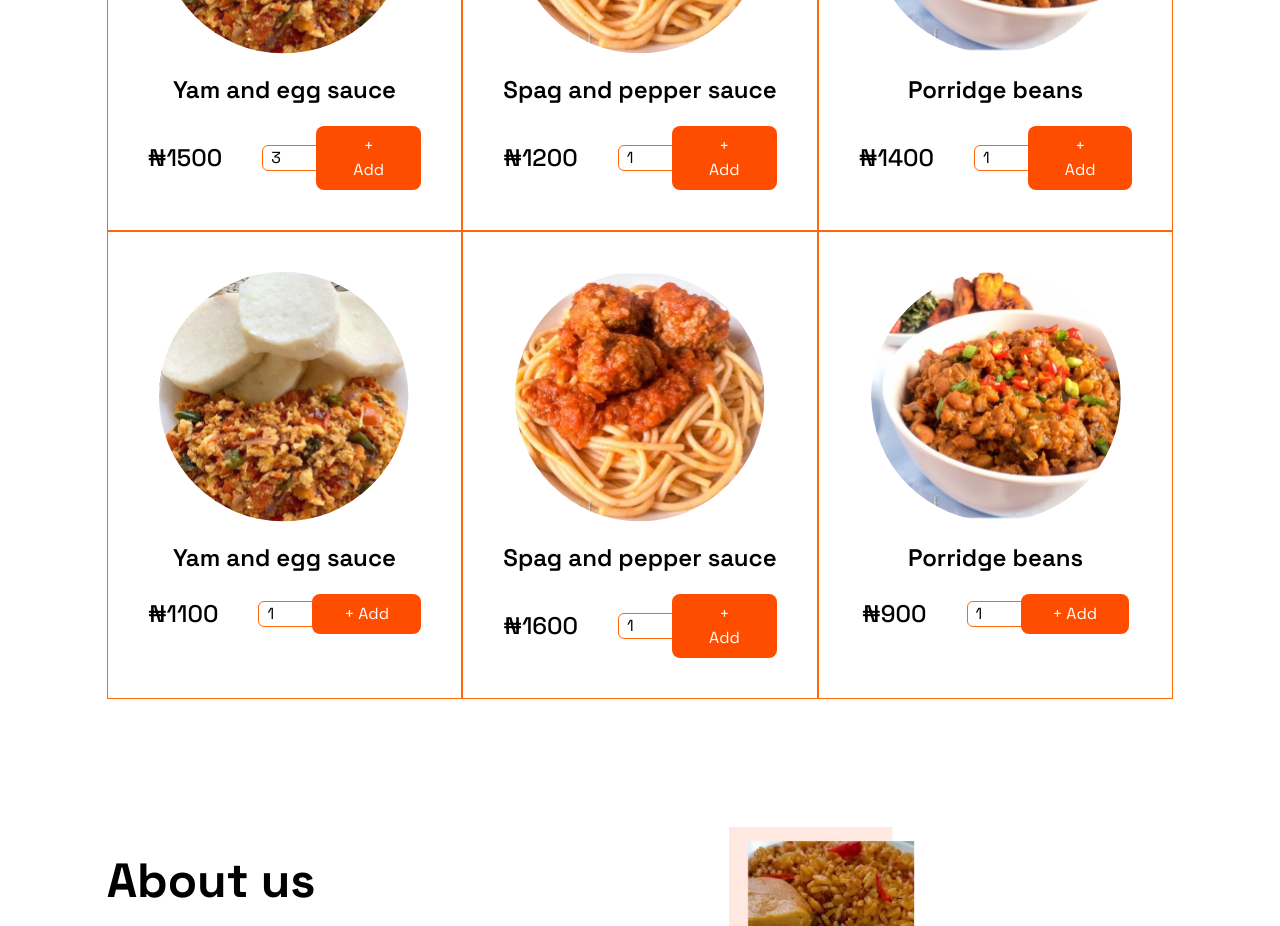
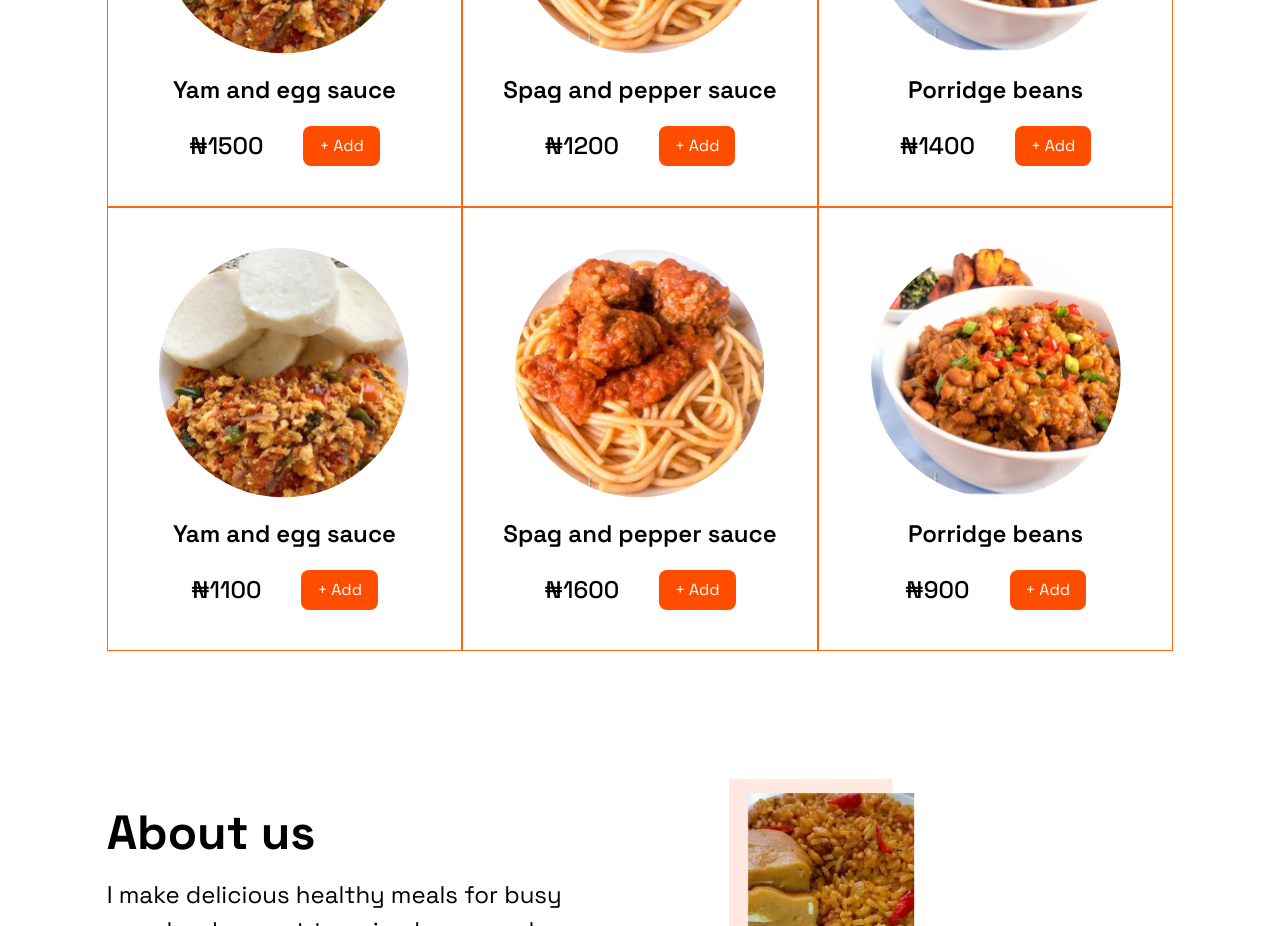
Before and after one commit to ogunshinaismail/Homely, a React (Create React App) app: page / in a window 1280 px wide. Shown: the part 1680-2606 px from the top of the page. Built offline with nearby package versions, Linux system fonts and the light colour scheme.

Commit message:
cart functionalities

```diff
--- a/src/App.js
+++ b/src/App.js
@@ -6,12 +6,10 @@ import SignUp from './Pages/SignUp'
 import Home from './Pages/Home';
 import About from './Pages/About';
 import NotFound from './Pages/NotFound';
-import { CartProvider } from './Context/CartContext';
 
 function App() {
   return (
     <div className="App">
-      <CartProvider>
       <Routes>
         <Route path='/' element={<Home />} />
         <Route path='/sign' element={<SignIn />} />
@@ -19,7 +17,6 @@ function App() {
         <Route path='/about-us' element={<About />} />
         <Route path='*' element={<NotFound />} />
       </Routes>
-      </CartProvider>
     </div>
   );
 }
--- a/src/Components/Dishes.jsx
+++ b/src/Components/Dishes.jsx
@@ -1,25 +1,15 @@
-import React, { useContext, useState } from 'react'
-import CartContext from '../Context/CartContext'
+import React from 'react'
+// import CartContext from '../Context/CartContext'
+import { CartState } from '../Context/Context'
 
 const Dishes = () => {
-    const { dishes, addToCart } = useContext(CartContext)
+    const {
+        state: { products, cart },
+        dispatch,
+    } = CartState();
 
-    const handleChange = e => {
-        setQuantity(e.target.value)
-    }
-
-    const room = []
-
-    const [quantity, setQuantity] = useState([...room])
-
-    const handleroom = (e, id) => {
-        const { value } = e.target;
-        setQuantity((room) =>
-          room?.map((list, index) =>
-            index === id ? { ...list, room: value } : list
-          )
-        );
-      };
+    // console.log(cart, products);
+    // const { dishes, addToCart } = useContext(CartContext)
 
   return (
     <>
@@ -28,21 +18,42 @@ const Dishes = () => {
             <p className="text-center text-lg">Check out recomended dishes of your choice</p>
 
             <div className="grid lg:grid-cols-3 my-10">
-                {dishes.map( (dish, i) => (
+                {products.map( (dish, i) => (
                     <div className="flex flex-col items-center gap-5 border border-b-orange-500 lg:border-primary-500 py-10 lg:p-10" key={dish.id}>
                         <img src={dish.img} alt="" className='w-[250px]' />
-                        <p className="font-semibold text-2xl">{dish.name}</p>
+                        <p className="font-semibold text-2xl lg:text-2xl">{dish.name}</p>
 
                         <div className="flex items-center gap-32 lg:gap-10">
                             <p className='font-medium text-2xl'>₦{dish.price}</p>
                             <div className="flex items-center">
-                                <input
-                                    name={quantity}
-                                    type="number"
-                                    className='w-16 mr-[-10px] border border-primary-500 px-2 rounded-md outline-primary-500'
-                                    value={dish.quantity}
-                                    onChange={() => handleChange} />
-                                <button className='bg-primary-600 px-8 py-2 text-white rounded-lg' onClick={() => addToCart(dish.id, dish.name, dish.img, dish.price, dish.quantity)}> + Add</button>
+
+                                {cart.some( (p) => p.id === dish.id) ? (
+                                        <button
+                                            className='bg-white border border-primary-600 px-2 md:px-4 py-2 text-primary-600 font-medium rounded-lg'
+                                            onClick={() => {
+                                                dispatch({
+                                                    type: "REMOVE_FROM_CART",
+                                                    payload: dish
+                                                })
+                                            }}
+                                        >
+                                            - Remove
+                                        </button>
+                                    ) : (
+
+                                    <button
+                                        className='bg-primary-600 px-8 md:px-4 py-2 text-white rounded-lg'
+                                        onClick={() => {
+                                            dispatch({
+                                                type: 'ADD_TO_CART',
+                                                payload: dish
+                                            })
+                                        }}
+                                    >
+                                        + Add
+                                    </button>
+                                )}
+
                             </div>
                         </div>
                     </div>
@@ -54,3 +65,5 @@ const Dishes = () => {
 }
 
 export default Dishes
+
+// <button className='bg-primary-600 px-8 py-2 text-white rounded-lg' onClick={() => addToCart(dish.id, dish.name, dish.img, dish.price, dish.quantity)}> + Add</button>
--- a/src/Components/Navbar.jsx
+++ b/src/Components/Navbar.jsx
@@ -1,11 +1,13 @@
-import React, { useContext, useState } from 'react'
+import React, { useState } from 'react'
 import { Logo, CartIcon, Hamburger  } from '../Assets'
 import Cart from './Cart';
-import CartContext from '../Context/CartContext';
+// import CartContext from '../Context/CartContext';
+import { CartState } from '../Context/Context';
 
 const Navbar = () => {
-    const { items } = useContext(CartContext)
-    console.log(items);
+  const { state: { cart } } = CartState()
+  console.log(cart)
+    // const { items } = useContext(CartContext)
     const [navbarOpen, setNavbarOpen] = useState(false);
     const [showCart, setShowCart] = useState(false)
   return (
@@ -67,7 +69,7 @@ const Navbar = () => {
                 >
                     <img src={CartIcon} alt="" />
                     <span className="text-white">Cart</span>
-                    <div className="bg-white text-black font-bold py-1 px-3 rounded-full">{items.length}</div>
+                    <div className="bg-white text-black font-bold py-1 px-3 rounded-full">{cart.length}</div>
                 </button>
               </li>
             </ul>
--- a/src/Context/CartContext.js
+++ b/src/Context/Context.js
@@ -1,63 +1,59 @@
-import { createContext,   useState } from "react";
+import { createContext, useContext, useReducer } from "react";
 import { YamEgg, Spaghetti, Beans } from '../Assets'
+import { cartReducer } from "./Reducer";
 
-const CartContext = createContext();
+const Cart = createContext();
 
-export function CartProvider({children}) {
+const Context = ({children}) => {
     const dishes = [
         {
             "id": 1,
             "name": "Yam and egg sauce",
             "img": YamEgg,
             "price": 1500.00,
-            "quantity": 3
         },
         {
             "id": 2,
             "name": "Spag and pepper sauce",
             "img": Spaghetti,
             "price": 1200.00,
-            "quantity": 1
         },
         {
             "id": 3,
             "name": "Porridge beans",
             "img": Beans,
             "price": 1400.00,
-            "quantity": 1
         },
         {
             "id": 4,
             "name": "Yam and egg sauce",
             "img": YamEgg,
             "price": 1100.00,
-            "quantity": 1
         },
         {
             "id": 5,
             "name": "Spag and pepper sauce",
             "img": Spaghetti,
             "price": 1600.00,
-            "quantity": 1
         },
         {
             "id": 6,
             "name": "Porridge beans",
             "img": Beans,
             "price": 900.00,
-            "quantity": 1
         },
     ]
 
-    const [items, setItems] = useState([])
+    const [state, dispatch] = useReducer(cartReducer, {
+        products: dishes,
+        cart: []
+    })
 
-    const addToCart = (id, name, img, price, quantity) => {
-        setItems((prevState) => [...prevState, {id, name, img, price, quantity}])
-    }
-
-    return (
-        <CartContext.Provider value={{dishes, items, addToCart}}>{children}</CartContext.Provider>
-    )
+    return <Cart.Provider value={{state, dispatch}}>{children}</Cart.Provider>
 }
 
-export default CartContext
+export default Context;
+
+export const CartState = () => {
+    return useContext(Cart);
+}
--- /dev/null
+++ b/src/Context/Reducer.js
@@ -0,0 +1,21 @@
+export const cartReducer = (state, action) => {
+    switch (action.type) {
+        case "ADD_TO_CART":
+            return {
+                    ...state,
+                    cart: [...state.cart, { ...action.payload, qty:1 }]
+                };
+        case "REMOVE_FROM_CART":
+            return {
+                    ...state,
+                    cart:state.cart.filter( c => c.id !== action.payload.id )
+                };
+        case "CHANGE_CART_QTY":
+            return {
+                    ...state,
+                    cart:state.cart.filter( c => c.id === action.payload.id?c.qty=action.payload.qty:c.qty)
+                };
+        default:
+            return state;
+    }
+}
--- a/src/index.js
+++ b/src/index.js
@@ -3,12 +3,15 @@ import ReactDOM from 'react-dom/client';
 import './index.css';
 import App from './App';
 import { BrowserRouter } from 'react-router-dom';
+import Context from './Context/Context';
 
 const root = ReactDOM.createRoot(document.getElementById('root'));
 root.render(
   <React.StrictMode>
     <BrowserRouter>
-      <App />
+      <Context>
+        <App />
+      </Context>
     </BrowserRouter>
   </React.StrictMode>
 );
```
Also changed, not shown: src/Components/Cart.jsx (+53 -16 lines). Lines whose indentation alone changed are shown as unchanged.
